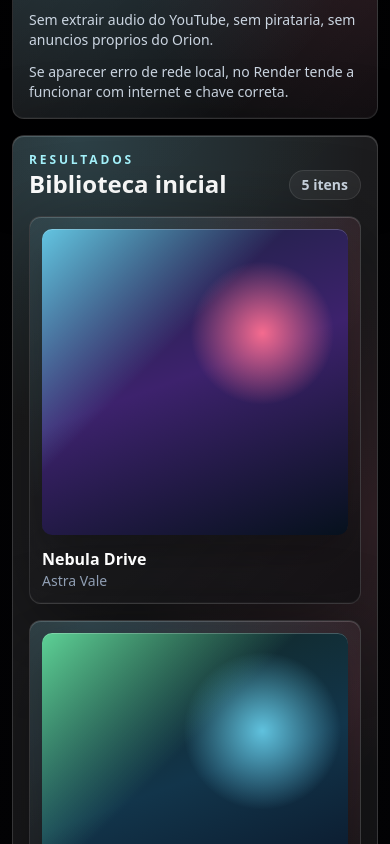
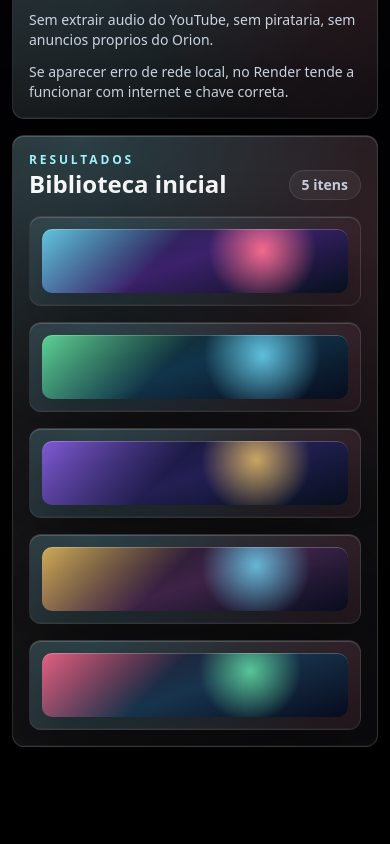
Before and after one commit to vitorgs15000-dotcom/-orion-music, a Next.js app: page / in a window 390 px wide. Shown: the part 1156-2000 px from the top of the page. Built offline with nearby package versions, Linux system fonts and the light colour scheme.

Commit message:
Polish mobile music-only interface

```diff
--- a/src/components/TrackCard.tsx
+++ b/src/components/TrackCard.tsx
@@ -13,26 +13,30 @@ type TrackCardProps = {
 export function TrackCard({ track, active = false, onPlay }: TrackCardProps) {
   return (
     <motion.button
-      className={`liquid-glass group min-w-0 p-3 text-left transition ${active ? "border-cyan-200/60 bg-cyan-200/10" : ""}`}
+      className={`liquid-glass track-card group min-w-0 p-3 text-left transition ${active ? "is-active border-cyan-200/60 bg-cyan-200/10" : ""}`}
       onClick={onPlay}
       type="button"
-      whileHover={{ y: -5, scale: 1.015 }}
+      whileHover={{ y: -3, scale: 1.01 }}
       whileTap={{ scale: 0.98 }}
     >
-      <CoverArt imageUrl={track.thumbnailUrl} variant={track.cover} />
+      <div className="flex items-center gap-3 sm:block">
+        <CoverArt variant={track.cover} className="track-card-cover h-16 w-16 shrink-0 sm:h-auto sm:w-full" />
+        <div className="min-w-0 flex-1 sm:mt-3">
           {track.source === "youtube" ? (
-        <span className="mt-3 inline-flex rounded-full border border-red-300/30 bg-red-400/10 px-2 py-1 text-xs font-black uppercase tracking-[0.16em] text-red-100">
-          YouTube video
+            <span className="mb-2 inline-flex rounded-full border border-cyan-300/25 bg-cyan-300/10 px-2 py-1 text-[0.62rem] font-black uppercase tracking-[0.14em] text-cyan-100">
+              YouTube music
             </span>
           ) : null}
-      <div className="mt-3 flex items-start justify-between gap-3">
+          <div className="flex items-center justify-between gap-3">
             <div className="min-w-0">
               <h3 className="truncate font-black text-white">{track.title}</h3>
               <p className="truncate text-sm text-slate-400">{track.artist}</p>
             </div>
-        <span className="grid h-9 w-9 shrink-0 place-items-center rounded-full bg-emerald-300 text-slate-950 opacity-0 transition group-hover:opacity-100">
-          P
+            <span className="track-play-button shrink-0" aria-hidden="true">
+              <span className="icon-play" />
             </span>
+          </div>
+        </div>
       </div>
     </motion.button>
   );
```
Lines whose indentation alone changed are shown as unchanged.
